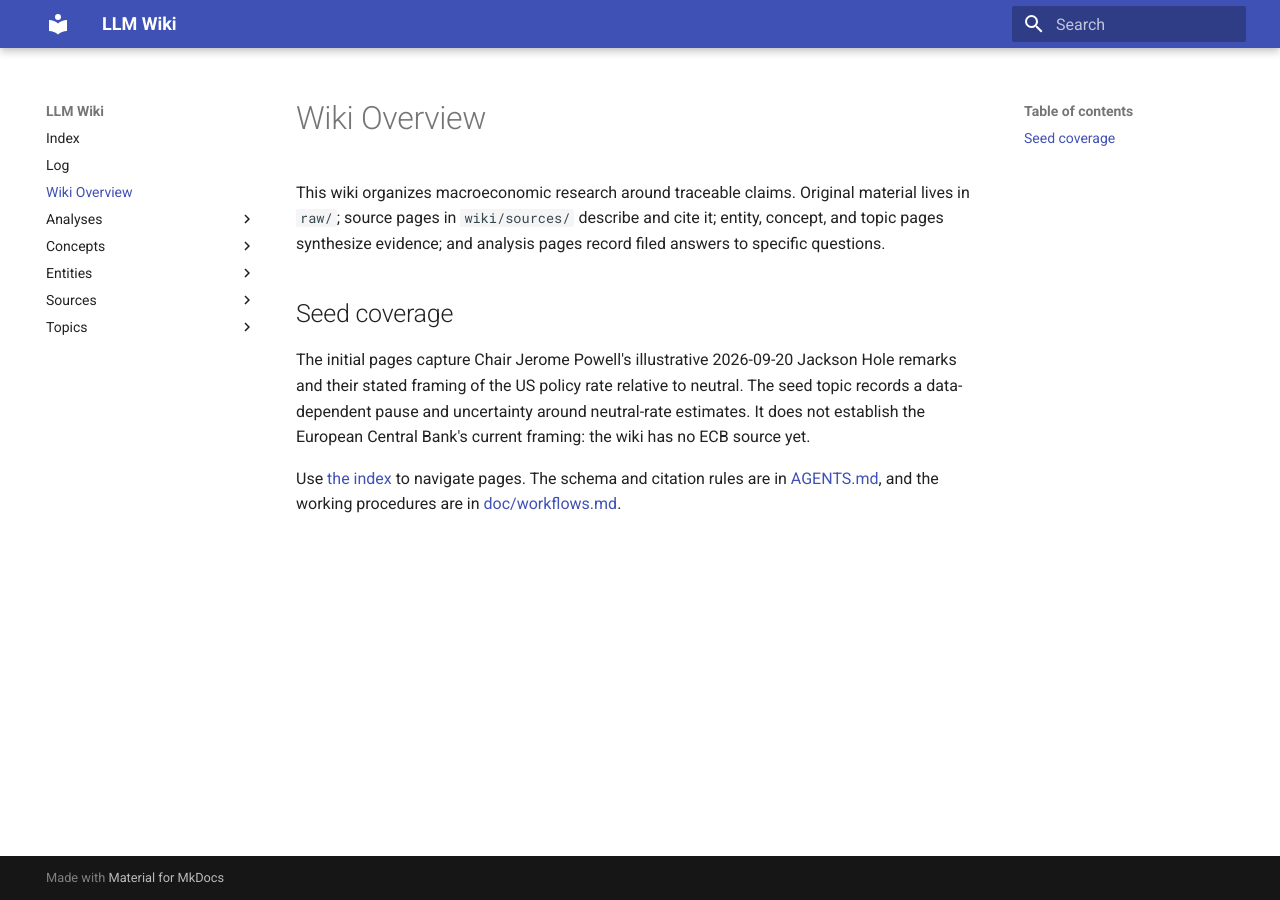
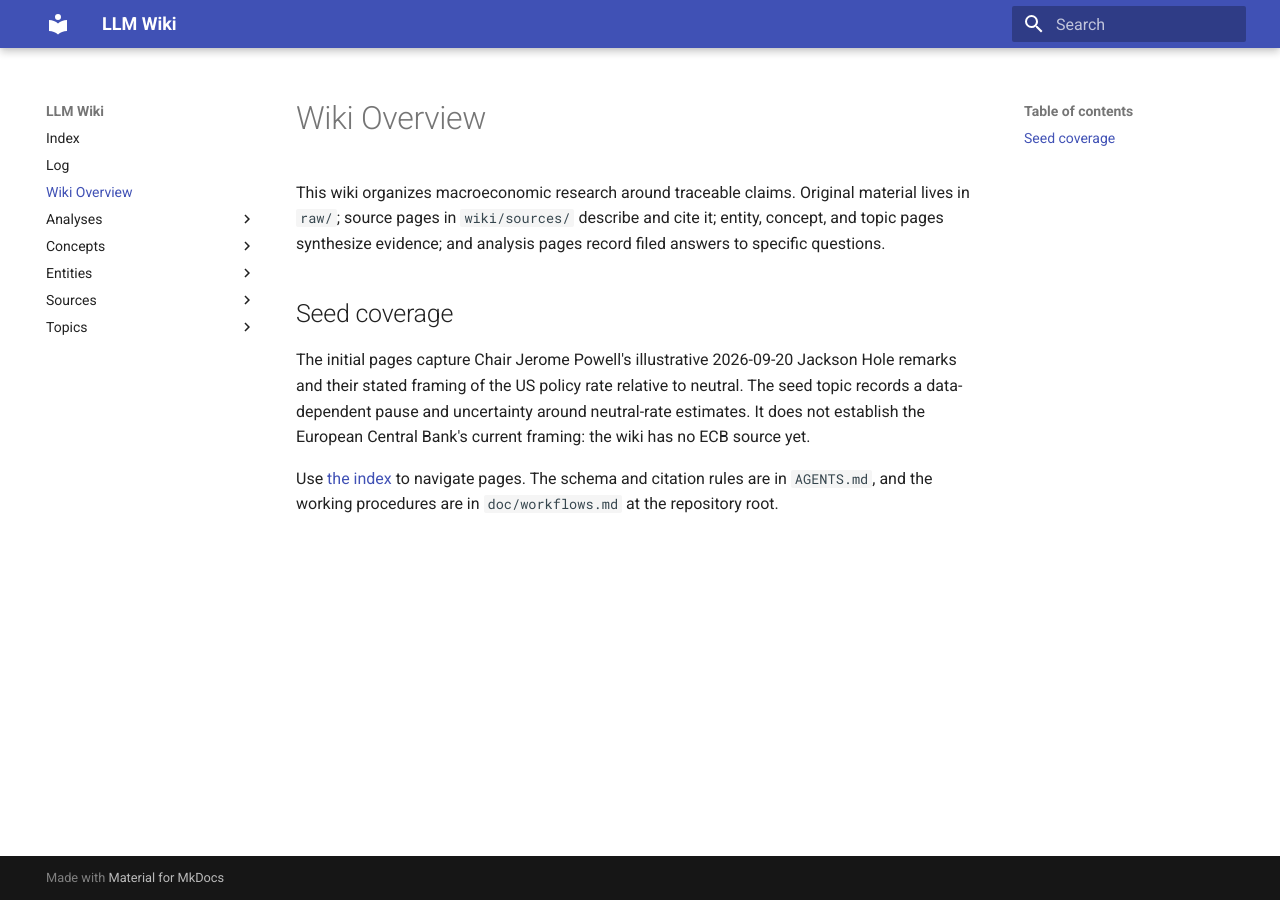
Before and after one commit to MacroResearchAI/LLM_wiki, an MkDocs documentation site: the page built from wiki/overview.md, in a window 1280 px wide. Built offline with MkDocs 1.6.1 and Material for MkDocs 9.7.7, drawn with Linux system fonts in a browser that asks for light colours.

```diff
--- a/wiki/overview.md
+++ b/wiki/overview.md
@@ -6,4 +6,4 @@ This wiki organizes macroeconomic research around traceable claims. Original mat
 
 The initial pages capture Chair Jerome Powell's illustrative 2026-09-20 Jackson Hole remarks and their stated framing of the US policy rate relative to neutral. The seed topic records a data-dependent pause and uncertainty around neutral-rate estimates. It does not establish the European Central Bank's current framing: the wiki has no ECB source yet.
 
-Use [the index](index.md) to navigate pages. The schema and citation rules are in [AGENTS.md](../AGENTS.md), and the working procedures are in [doc/workflows.md](../doc/workflows.md).
+Use [the index](index.md) to navigate pages. The schema and citation rules are in `AGENTS.md`, and the working procedures are in `doc/workflows.md` at the repository root.
```
